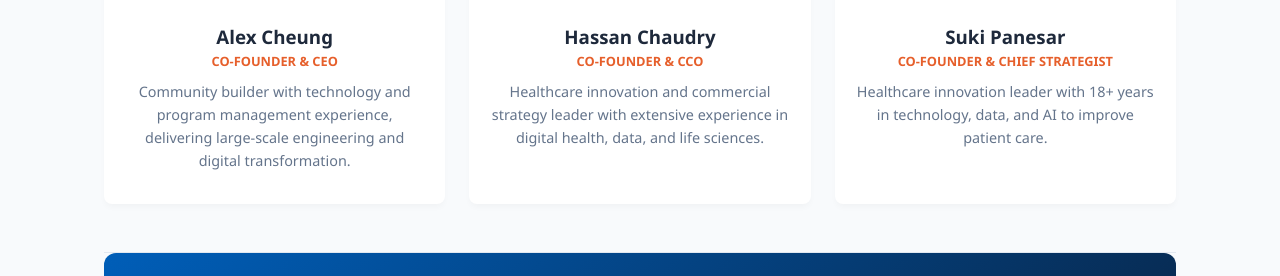
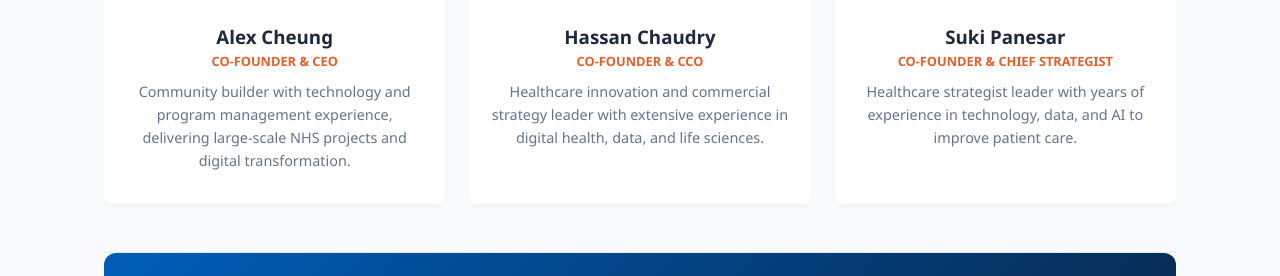
Before and after one commit to nhs-analystx/synapster, a Jekyll site: the page gg.html, which Jekyll copies as it is, in a window 1280 px wide and 900 px high, scrolled down 4094 px. Shown: the part 178-454 px from the top of the window. Built offline with Jekyll 4.4.1, drawn with Linux system fonts in a browser that asks for light colours.

Commit message:
Update gg.html

```diff
--- a/gg.html
+++ b/gg.html
@@ -624,8 +624,8 @@
       <p class="section-subtitle">Dedicated to frontline-led digital capability and safety.</p>
       <div class="team-grid">
         <article class="team-card">
-          <img src="https://images.unsplash.com/photo-1633332755192-727a05c4013d?auto=format&fit=crop&w=200&h=200&q=80" alt="Alex" class="member-avatar" loading="lazy">
-          <h3>Alex Cheung</h3><div class="member-role">Co-Founder & CEO</div><p style="font-size:0.9rem; color:var(--text-muted);">Community builder with technology and program management experience, delivering large-scale engineering and digital transformation.</p>
+          <img src="https://drive.google.com/file/d/1ONZVsZ7TEsf81Wmp1jft7KtyvGSHehiW/view?usp=drive_link?auto=format&fit=crop&w=200&h=200&q=80" alt="Alex" class="member-avatar" loading="lazy">
+          <h3>Alex Cheung</h3><div class="member-role">Co-Founder & CEO</div><p style="font-size:0.9rem; color:var(--text-muted);">Community builder with technology and program management experience, delivering large-scale NHS projects and digital transformation.</p>
         </article>
         <article class="team-card">
           <img src="https://www.digitalhealth.net/wp-content/uploads/2025/11/Hassan-Chaudhury-1-1.jpeg.webp?auto=format&fit=crop&w=200&h=200&q=80" alt="Hassan" class="member-avatar" loading="lazy">
@@ -633,7 +633,7 @@
         </article>
         <article class="team-card">
           <img src="https://encrypted-tbn0.gstatic.com/images?q=tbn:ANd9GcQMJHlcCAyat6G1PhHEPMudzD9-vNMWJvT569mkWDWZFQ&s?auto=format&fit=crop&w=200&h=200&q=80" alt="Suki" class="member-avatar" loading="lazy">
-          <h3>Suki Panesar</h3><div class="member-role">Co-Founder & Chief Strategist</div><p style="font-size:0.9rem; color:var(--text-muted);">Healthcare innovation leader with 18+ years in technology, data, and AI to improve patient care.</p>
+          <h3>Suki Panesar</h3><div class="member-role">Co-Founder & Chief Strategist</div><p style="font-size:0.9rem; color:var(--text-muted);">Healthcare strategist leader with years of experience in technology, data, and AI to improve patient care.</p>
         </article>
       </div>
     </section>
```
